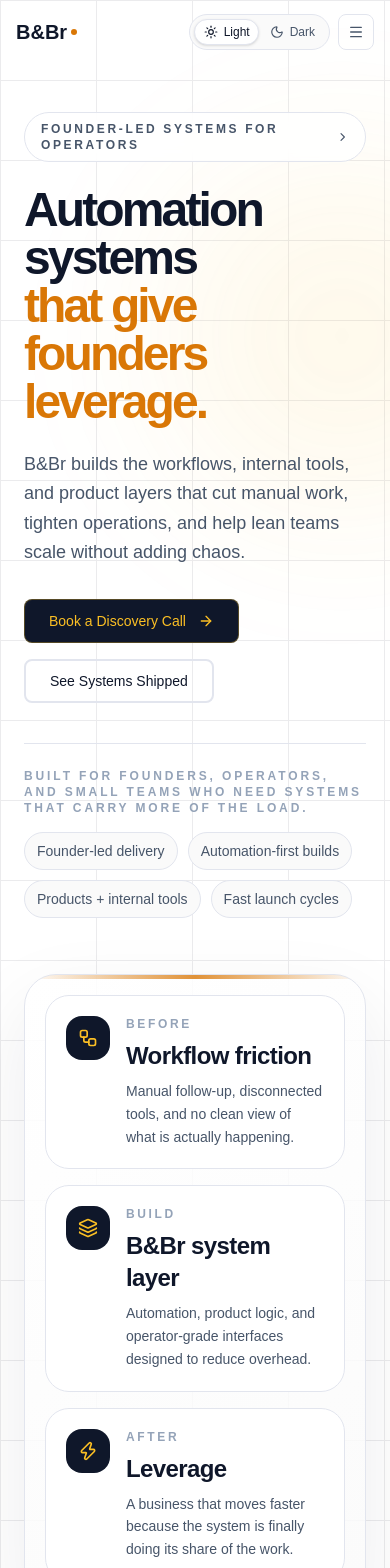
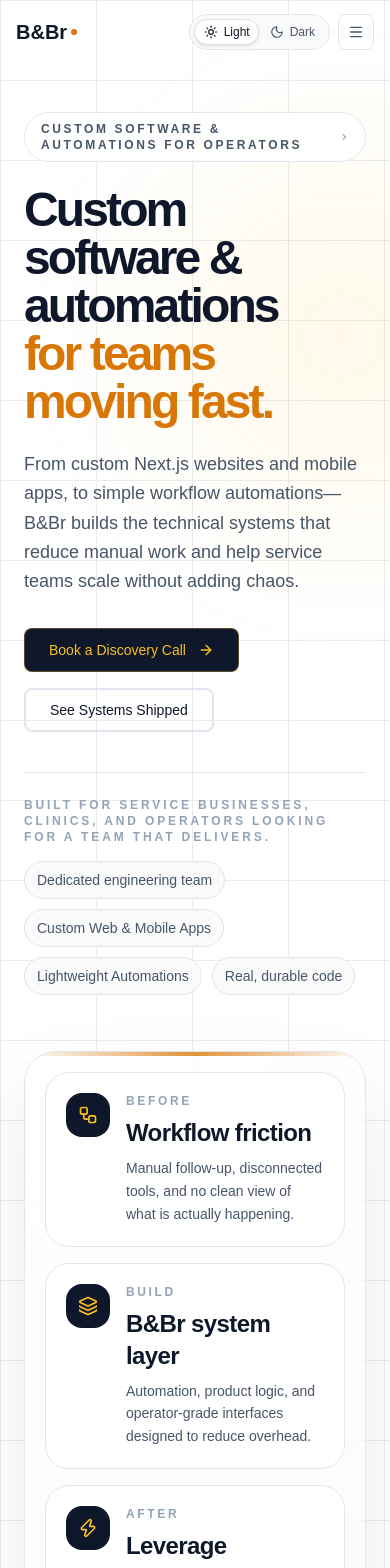
Before and after one commit to seancheick/bbrtechnology, a Next.js app: page / in a window 390 px wide. Shown: the top 1568 px of the page. Built offline with nearby package versions, Linux system fonts and the light colour scheme; a web font is replaced by a local one.

Commit message:
feat(homepage): update ICP to service teams, clarify custom vs automation, shorten for mobile
Note: If these changes don't convert as well, we can revert this specific commit to restore the previous 'founder-led' and longer scrolling iteration.

```diff
--- a/src/app/page.tsx
+++ b/src/app/page.tsx
@@ -2,9 +2,7 @@ import type { Metadata } from "next";
 import { Hero } from "@/components/sections/hero";
 import { ProductsShowcase } from "@/components/sections/products-showcase";
 import { ServicesGrid } from "@/components/sections/services-grid";
-import { AnimatedBeamSection } from "@/components/sections/animated-beam-section";
 import { WhyBbr } from "@/components/sections/why-bbr";
-import { ProcessRoadmap } from "@/components/sections/process-roadmap";
 import { Testimonials } from "@/components/sections/testimonials";
 import { FaqSection } from "@/components/sections/faq-section";
 import { CtaBanner } from "@/components/sections/cta-banner";
@@ -13,25 +11,25 @@ import { flatFaqItems } from "@/data/faq";
 const siteUrl = "https://bbrtechnology.com";
 
 export const metadata: Metadata = {
-  title: "AI Automation, Internal Tools & Websites for Founders | B&Br Technology",
+  title: "Custom Software & Automation for Service Teams | B&Br Technology",
   description:
-    "Founder-led studio building AI automation systems, internal tools, websites, and technical SEO for founders, operators, and growing small businesses.",
+    "Engineering team building custom web apps, mobile apps, and workflow automation systems for service businesses and operator-led teams.",
   alternates: {
     canonical: "/",
   },
   openGraph: {
-    title: "AI Automation, Internal Tools & Websites for Founders | B&Br Technology",
+    title: "Custom Software & Automation for Service Teams | B&Br Technology",
     description:
-      "Founder-led studio building AI automation systems, internal tools, websites, and technical SEO for founders, operators, and growing small businesses.",
+      "Engineering team building custom web apps, mobile apps, and workflow automation systems for service businesses and operator-led teams.",
     type: "website",
     locale: "en_US",
     url: siteUrl,
   },
   twitter: {
     card: "summary_large_image",
-    title: "AI Automation, Internal Tools & Websites for Founders | B&Br Technology",
+    title: "Custom Software & Automation for Service Teams | B&Br Technology",
     description:
-      "Founder-led studio building AI automation systems, internal tools, websites, and technical SEO for founders, operators, and growing small businesses.",
+      "Engineering team building custom web apps, mobile apps, and workflow automation systems for service businesses and operator-led teams.",
   },
 };
 
@@ -44,7 +42,7 @@ const homeJsonLd = {
       url: siteUrl,
       name: "B&Br Technology",
       description:
-        "Founder-led studio building automation systems, internal tools, websites, and technical SEO.",
+        "Engineering studio building custom web apps, internal tools, and workflow automation.",
       isPartOf: {
         "@id": `${siteUrl}/#website`,
       },
@@ -72,7 +70,7 @@ const homeJsonLd = {
         "@id": `${siteUrl}/#organization`,
       },
       areaServed: "US",
-      audience: "Founders, operators, consultants, and growing small businesses",
+      audience: "Service businesses, growing agencies, operator-led teams, and clinics",
     },
     {
       "@type": "FAQPage",
@@ -99,9 +97,7 @@ export default function HomePage() {
       <Hero />
       <ProductsShowcase />
       <ServicesGrid />
-      <AnimatedBeamSection />
       <WhyBbr />
-      <ProcessRoadmap />
       <Testimonials />
       <FaqSection />
       <CtaBanner />
--- a/src/components/sections/hero.tsx
+++ b/src/components/sections/hero.tsx
@@ -31,10 +31,10 @@ const heroCards = [
 ];
 
 const proofPoints = [
-  "Founder-led delivery",
-  "Automation-first builds",
-  "Products + internal tools",
-  "Fast launch cycles",
+  "Dedicated engineering team",
+  "Custom Web & Mobile Apps",
+  "Lightweight Automations",
+  "Real, durable code",
 ];
 
 export function Hero() {
@@ -106,7 +106,7 @@ export function Hero() {
               animate={shouldReduceMotion ? undefined : { opacity: 1, y: 0 }}
               transition={{ duration: 0.45, ease: [0.16, 1, 0.3, 1] }}
             >
-              Founder-led systems for operators
+              Custom Software & Automations for Operators
               <ChevronRight className="h-4 w-4 transition-transform duration-300 group-hover:translate-x-1" />
             </motion.a>
 
@@ -116,9 +116,9 @@ export function Hero() {
               animate={shouldReduceMotion ? undefined : { opacity: 1, y: 0 }}
               transition={{ duration: 0.62, delay: 0.08, ease: [0.16, 1, 0.3, 1] }}
             >
-              Automation systems
+              Custom software & automations
               <br />
-              <span className="text-amber-600">that give founders leverage.</span>
+              <span className="text-amber-600">for teams moving fast.</span>
             </motion.h1>
 
             <motion.p
@@ -127,9 +127,8 @@ export function Hero() {
               animate={shouldReduceMotion ? undefined : { opacity: 1, y: 0 }}
               transition={{ duration: 0.62, delay: 0.16, ease: [0.16, 1, 0.3, 1] }}
             >
-              B&Br builds the workflows, internal tools, and product layers that
-              cut manual work, tighten operations, and help lean teams scale
-              without adding chaos.
+              From custom Next.js websites and mobile apps, to simple workflow automations—B&Br builds
+              the technical systems that reduce manual work and help service teams scale without adding chaos.
             </motion.p>
 
             <motion.div
@@ -158,8 +157,7 @@ export function Hero() {
               transition={{ duration: 0.5, delay: 0.32, ease: [0.16, 1, 0.3, 1] }}
             >
               <p className="text-xs font-semibold uppercase tracking-[0.24em] text-foreground-subtle">
-                Built for founders, operators, and small teams who need systems
-                that carry more of the load.
+                Built for service businesses, clinics, and operators looking for a team that delivers.
               </p>
               <div className="mt-4 flex flex-wrap gap-2.5">
                 {proofPoints.map((point) => (
--- a/src/components/sections/services-grid.tsx
+++ b/src/components/sections/services-grid.tsx
@@ -53,17 +53,14 @@ export function ServicesGrid() {
         {/* Section heading */}
         <div className="mb-12 text-center">
           <span className="text-sm font-semibold uppercase tracking-widest text-amber-600">
-            Where We Create Leverage
+            What We Build
           </span>
           <h2 className="mt-2 font-[family-name:var(--font-display)] text-3xl font-bold tracking-tight text-foreground sm:text-4xl">
-            Automation First.
-            <br />
-            Everything Else Supports It.
+            Custom Software.<br />
+            Lightweight Automation.
           </h2>
           <p className="mx-auto mt-4 max-w-2xl text-foreground-muted">
-            We lead with workflow automation because that is usually where the
-            fastest operational gains live. Websites, apps, analytics, and
-            support layers are built around that core.
+            From 1-click simple integrations on Zapier to fully custom Next.js web applications and Flutter mobile apps. We match the tech to your exact business scale so you don't overpay for things you don't need.
           </p>
         </div>
 
--- a/src/data/portfolio.ts
+++ b/src/data/portfolio.ts
@@ -18,7 +18,7 @@ export const projects: Project[] = [
       "First-of-its-kind AI pharmacist app that scans supplements via barcode and OCR, evaluates quality on a 100-point deterministic scoring algorithm, checks drug-supplement interactions, and provides personalized safety recommendations \u2014 all with HIPAA-compliant, privacy-first architecture.",
     techStack: ["Flutter", "Python", "NLP/RAG", "DSLD Database", "HIPAA"],
     featured: true,
-    impact: "Healthcare-grade product logic, deterministic scoring, and private AI workflows for a complex regulated use case.",
+    impact: "Evaluated 100,000+ products via deterministic OCR/Barcode scoring and HIPAA-compliant NLP logic. Replaced complex manual interactions in sub-100ms.",
     stage: "Product + data platform",
   },
   {
@@ -29,7 +29,7 @@ export const projects: Project[] = [
       "Mobile-first workflow software built for teams in the field \u2014 centralizing job intake, dispatch visibility, notes, and completion tracking so operators can manage work without bouncing between calls, texts, and spreadsheets.",
     techStack: ["Flutter", "Next.js", "Automation", "Role-based workflows"],
     featured: true,
-    impact: "Turns scattered operational communication into one clear system for execution and follow-through.",
+    impact: "Cut field-to-office communication lag by 80% and reduced manual dispatch tracking by 12 hours/week.",
     stage: "Internal ops platform",
   },
   {
@@ -40,7 +40,7 @@ export const projects: Project[] = [
       "Private management software for short-term rental operations \u2014 designed to coordinate guest communication, cleaning turnover, property visibility, and owner-facing operations from one internal system instead of fragmented tools.",
     techStack: ["Next.js", "Automation", "Ops dashboards", "Internal tooling"],
     featured: true,
-    impact: "Reduces manual coordination and gives operators one control layer for a fast-moving hospitality workflow.",
+    impact: "Automated cleaner scheduling and eliminated an average of 150 manual coordination texts per month per unit.",
     stage: "Private internal platform",
   },
   {
```
